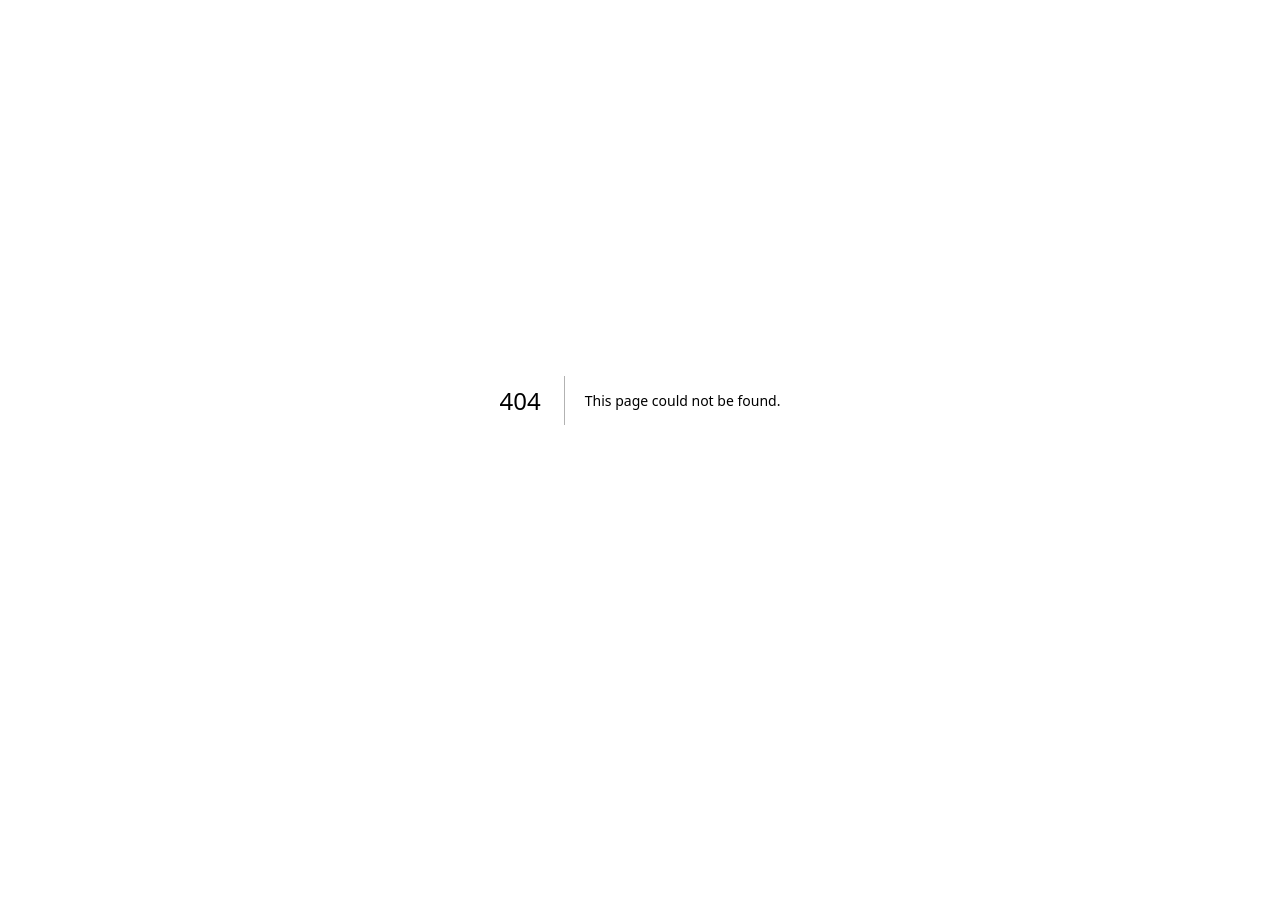
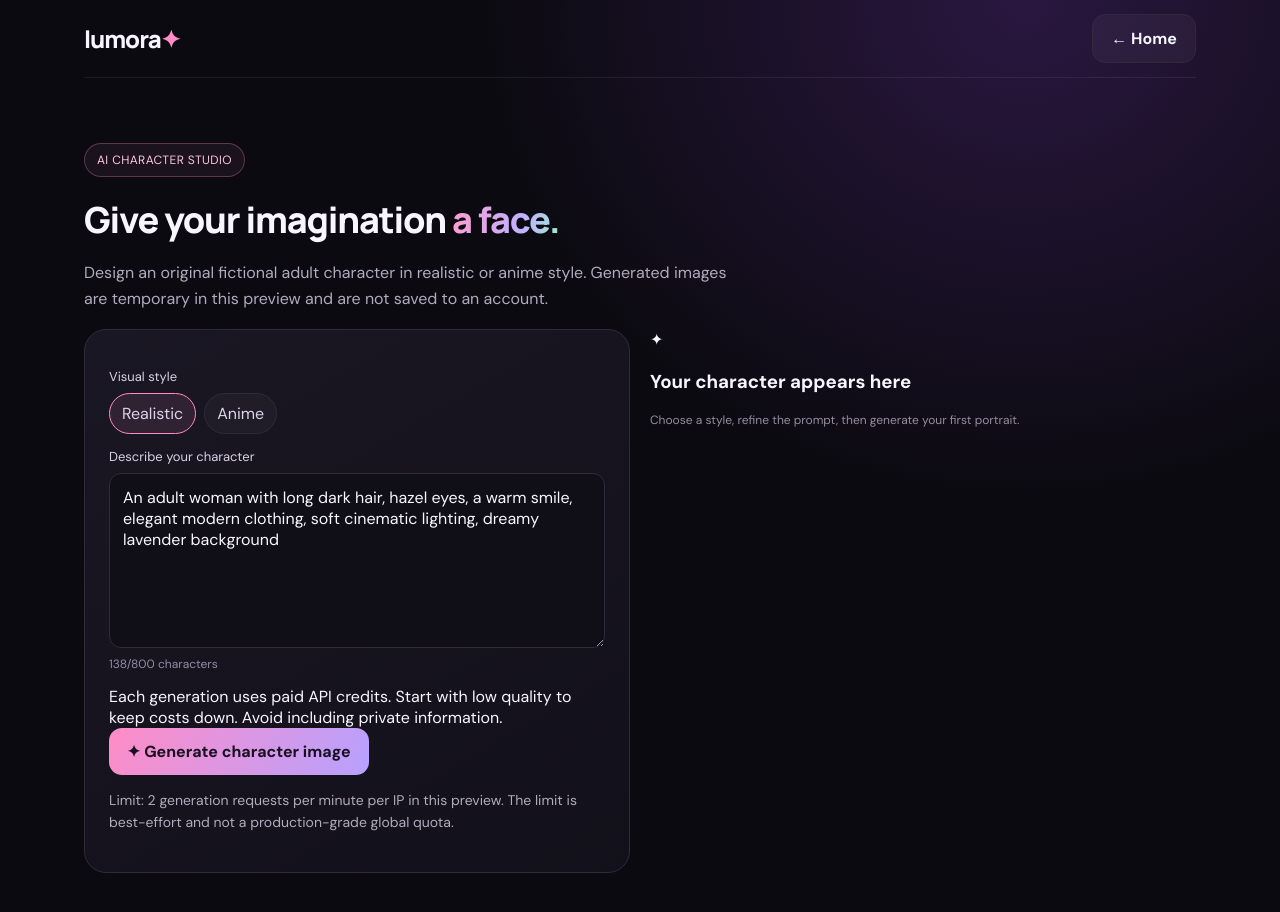
Before and after one commit to Snot22/Snot22, a Next.js app: page /images in a window 1280 px wide. Before the commit this address had no page. Shown: the top 912 px of the page. Before the commit the page ends 800 px from the top, so only its background shows below. Built offline with nearby package versions, Linux system fonts and the light colour scheme.

Commit message:
Add AI character image generator UI

```diff
--- /dev/null
+++ b/src/app/images/page.tsx
@@ -0,0 +1,34 @@
+"use client";
+import Link from "next/link";
+import { FormEvent, useState } from "react";
+export default function ImagesPage() {
+  const [style, setStyle] = useState<"realistic" | "anime">("realistic");
+  const [prompt, setPrompt] = useState("An adult woman with long dark hair, hazel eyes, a warm smile, elegant modern clothing, soft cinematic lighting, dreamy lavender background");
+  const [image, setImage] = useState(""); const [error, setError] = useState(""); const [busy, setBusy] = useState(false);
+  async function generate(event: FormEvent) {
+    event.preventDefault(); if (busy || prompt.trim().length < 8) return;
+    setBusy(true); setError(""); setImage("");
+    try {
+      const response = await fetch("/api/image", { method: "POST", headers: { "Content-Type": "application/json" }, body: JSON.stringify({ style, prompt: prompt.trim() }) });
+      const data = await response.json(); if (!response.ok) throw new Error(data.error || "Image generation failed."); setImage(String(data.image || ""));
+    } catch (e) { setError(e instanceof Error ? e.message : "Something went wrong. Please try again."); } finally { setBusy(false); }
+  }
+  return <main className="wrap images-wrap">
+    <header className="nav"><Link href="/" className="logo">lumora<span>✦</span></Link><Link href="/" className="btn secondary">← Home</Link></header>
+    <section className="section"><span className="eyebrow">AI CHARACTER STUDIO</span><h2 style={{marginTop:18}}>Give your imagination <span className="gradient">a face.</span></h2>
+      <p className="sub">Design an original fictional adult character in realistic or anime style. Generated images are temporary in this preview and are not saved to an account.</p>
+      <div className="creator-grid image-builder"><form className="card image-controls" onSubmit={generate}>
+        <div className="field"><label>Visual style</label><div className="chips">
+          <button type="button" className={"chip "+(style==="realistic"?"active":"")} onClick={()=>setStyle("realistic")}>Realistic</button>
+          <button type="button" className={"chip "+(style==="anime"?"active":"")} onClick={()=>setStyle("anime")}>Anime</button>
+        </div></div>
+        <div className="field"><label htmlFor="character-prompt">Describe your character</label><textarea id="character-prompt" rows={7} maxLength={800} value={prompt} onChange={e=>setPrompt(e.target.value)} placeholder="Hair, eyes, clothing, lighting, setting…" required minLength={8}/><span className="tiny">{prompt.length}/800 characters</span></div>
+        <div className="image-cost-note">Each generation uses paid API credits. Start with low quality to keep costs down. Avoid including private information.</div>
+        <button className="btn" type="submit" disabled={busy || prompt.trim().length < 8}>{busy ? "Creating your character…" : "✦ Generate character image"}</button>
+        {error && <div className="chat-error" role="alert">{error}</div>}
+        <p className="tiny">Limit: 2 generation requests per minute per IP in this preview. The limit is best-effort and not a production-grade global quota.</p>
+      </form><div className="image-result">
+        {image ? <><img className="generated-image" src={image} alt="Generated fictional AI companion portrait"/><div className="image-result-actions"><span className="tiny">Generated preview · Not saved</span><a className="btn" href={image} download="lumora-character.webp">Download image ↓</a></div></> : <div className="image-placeholder"><div className="image-placeholder-icon">{busy ? "✧" : "✦"}</div><h3>{busy ? "Creating your character…" : "Your character appears here"}</h3><p className="tiny">{busy ? "This may take a little while. Keep this page open." : "Choose a style, refine the prompt, then generate your first portrait."}</p></div>}
+      </div></div>
+    </section></main>;
+}
```
